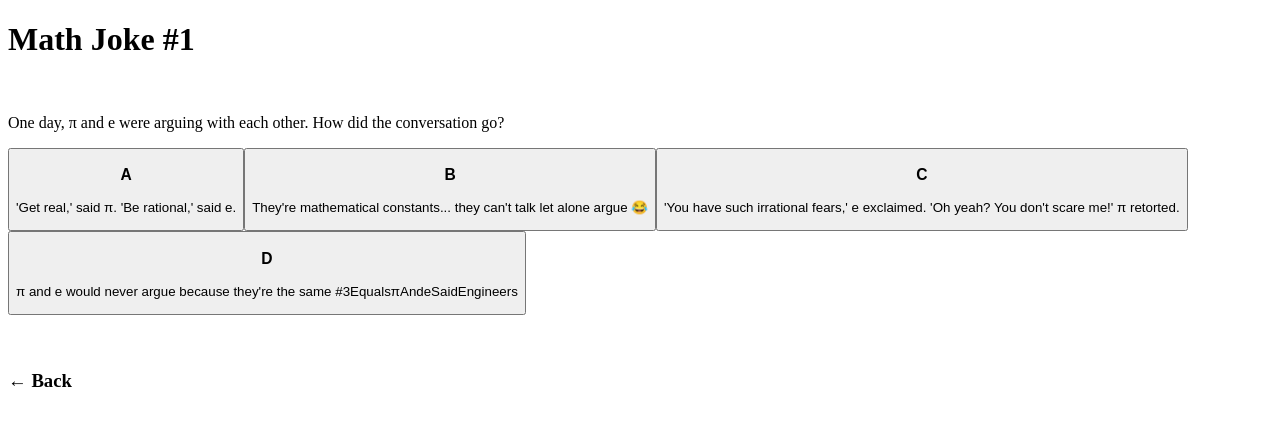
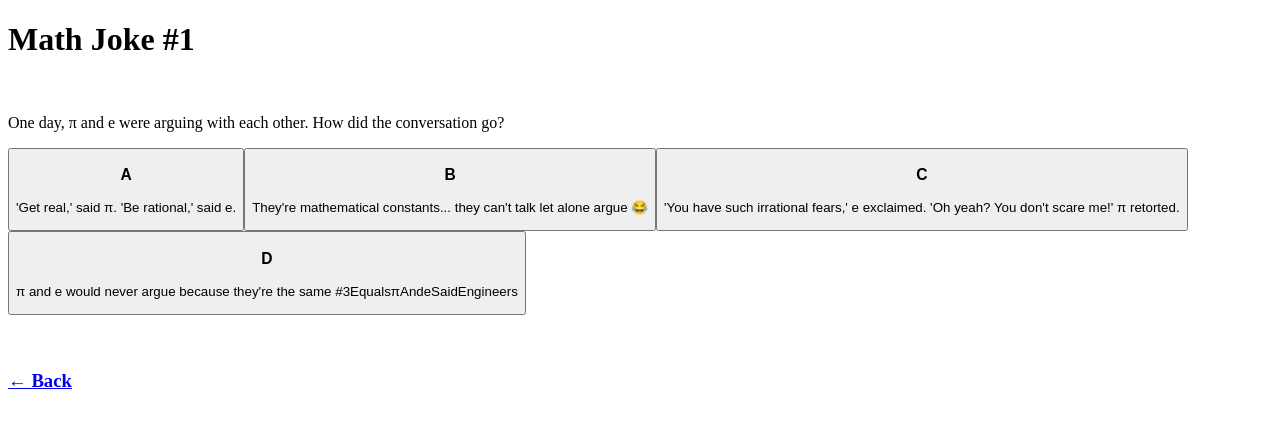
Before and after one commit to xyntechx/Teachers-Day-2021, a Next.js app: page /dr-ong/puzzle-one in a window 1280 px wide. Shown: the top 428 px of the page. Built offline with nearby package versions, Linux system fonts and the light colour scheme.

Commit message:
🔨href

```diff
--- a/pages/components/puzzle.js
+++ b/pages/components/puzzle.js
@@ -28,10 +28,6 @@ export default function Puzzle({
         event.target.id === correctOption
             ? alert("✅ That's correct! Remember this letter: " + letter)
             : alert("❌ Oops! Try again!");
-    };
-
-    const back = () => {
-        window.location.href = "/" + teacher.split(" ").join("-").toLowerCase();
     };
 
     return (
@@ -126,8 +122,8 @@ export default function Puzzle({
                 <br></br>
 
                 <a
-                    onClick={back}
-                    className="p-6 mt-6 text-center border w-72 md:w-96 rounded-xl hover:text-blue-600 hover:cursor-pointer focus:text-blue-600"
+                    href={"/" + teacher.split(" ").join("-").toLowerCase()}
+                    className="p-6 mt-6 text-center border w-72 md:w-96 rounded-xl hover:text-blue-600 focus:text-blue-600"
                 >
                     <h3 className="font-bold text-lg md:text-2xl">
                         &larr; Back
```
